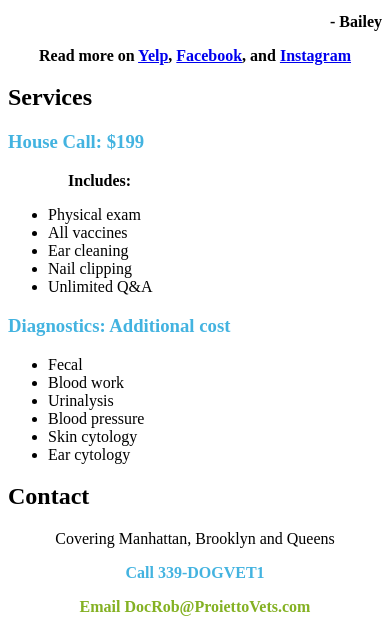
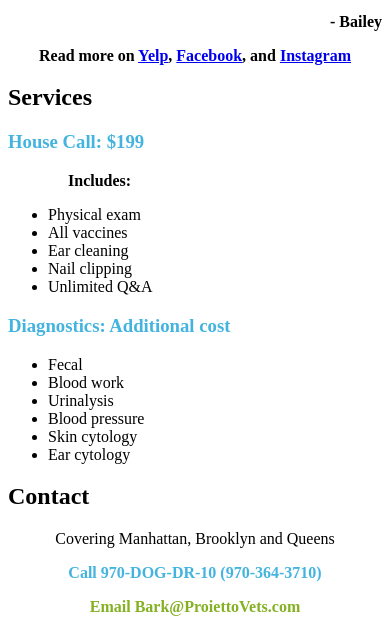
Before and after one commit to DocRob/docrob.github.io, a plain HTML site: page index.html in a window 390 px wide. Shown: the part 3569-4201 px from the top of the page. Drawn offline with Linux system fonts and the light colour scheme; a script that the page names is missing.

Commit message:
Update index.html
Updated phone and email

```diff
--- a/index.html
+++ b/index.html
@@ -197,8 +197,8 @@
 						<div class="row">
 							<div class="12u" style='text-align: center'>
 								<p>Covering Manhattan, Brooklyn and Queens<p>
-								<p style='color: #43B3E0; font-weight: bold'>Call 339-DOGVET1</p>
-								<p style='color: #84b123; font-weight: bold'>Email DocRob@ProiettoVets.com</p>
+								<p style='color: #43B3E0; font-weight: bold'>Call 970-DOG-DR-10 (970-364-3710)</p>
+								<p style='color: #84b123; font-weight: bold'>Email Bark@ProiettoVets.com</p>
 							</div>
 						</div>
 				</article>
```
